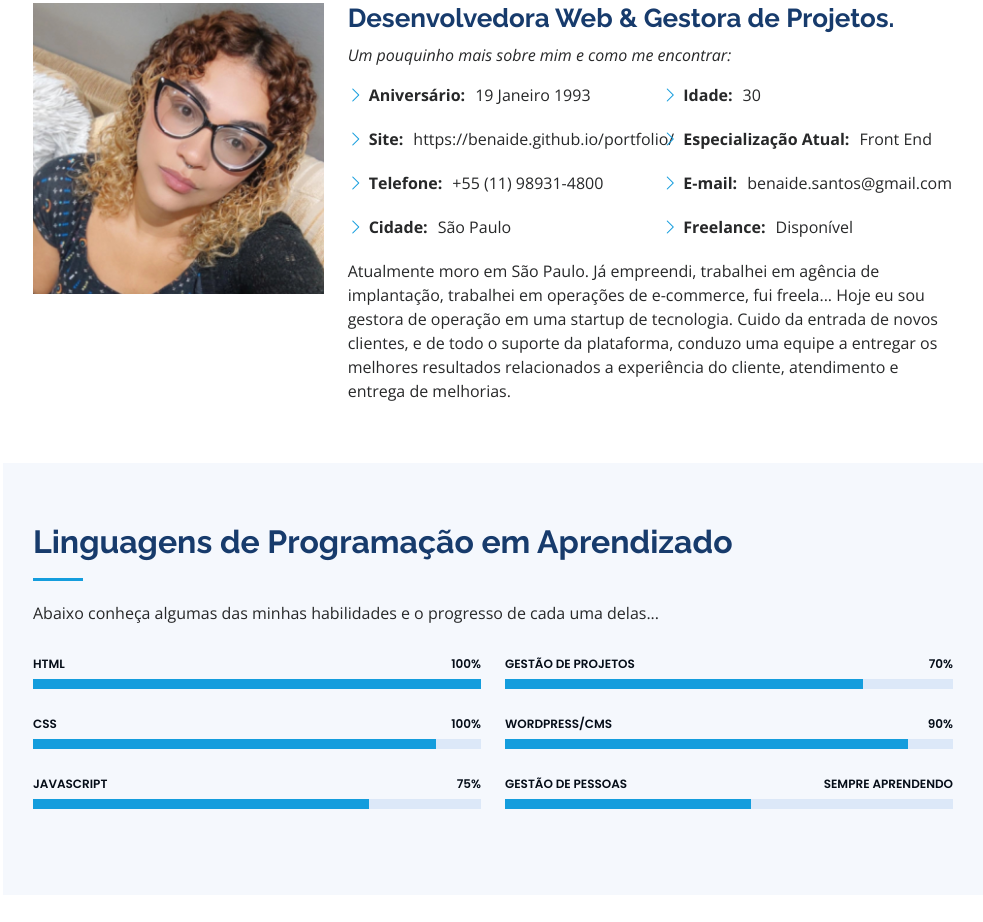
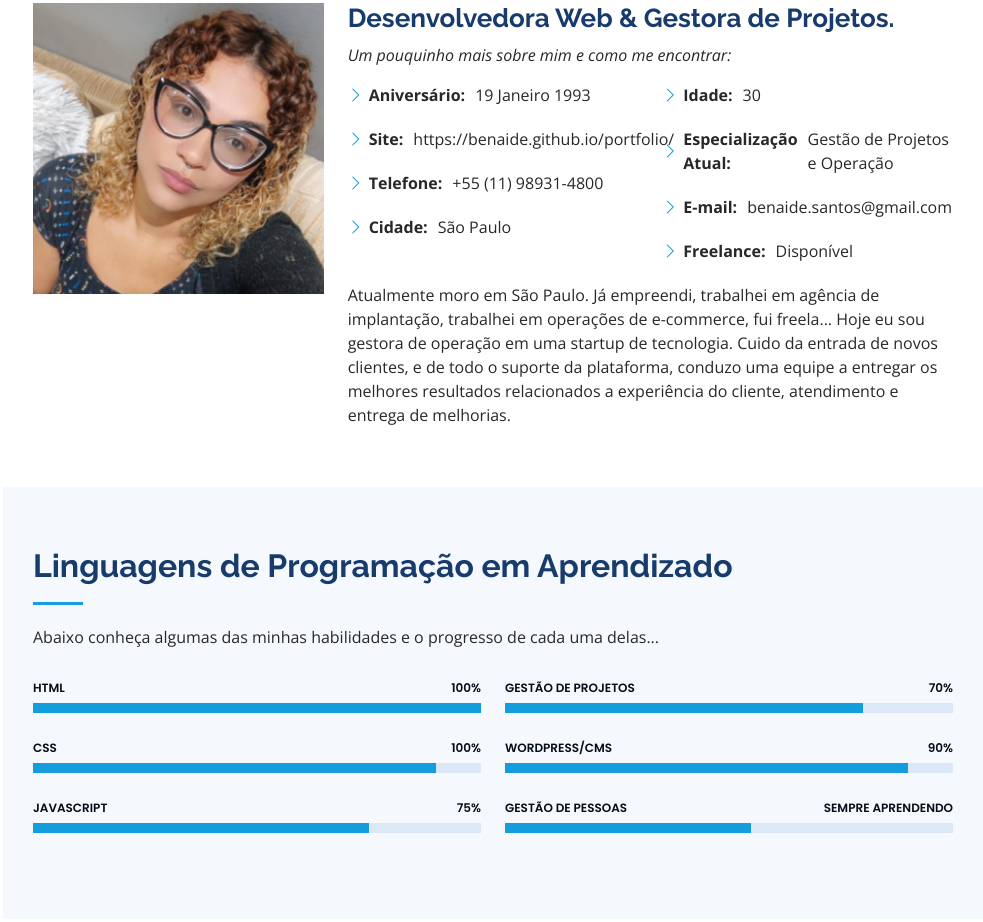
Before and after one commit to benaide/portfolio, a plain HTML site: page index.html in a window 1280 px wide. Shown: the part 1037-1959 px from the top of the page, without its empty margins (297-1280 px from the left). Drawn offline with nearby package versions, Linux system fonts and the light colour scheme.

Commit message:
Update index.html
Alterações

```diff
--- a/index.html
+++ b/index.html
@@ -110,7 +110,7 @@
               <div class="col-lg-6">
                 <ul>
                   <li><i class="bi bi-chevron-right"></i> <strong>Idade:</strong> <span>30</span></li>
-                  <li><i class="bi bi-chevron-right"></i> <strong>Especialização Atual:</strong> <span>Front End</span></li>
+                  <li><i class="bi bi-chevron-right"></i> <strong>Especialização Atual:</strong> <span>Gestão de Projetos e Operação</span></li>
                   <li><i class="bi bi-chevron-right"></i> <strong>E-mail:</strong> <span>benaide.santos@gmail.com</span></li>
                   <li><i class="bi bi-chevron-right"></i> <strong>Freelance:</strong> <span>Disponível</span></li>
                 </ul>
```
